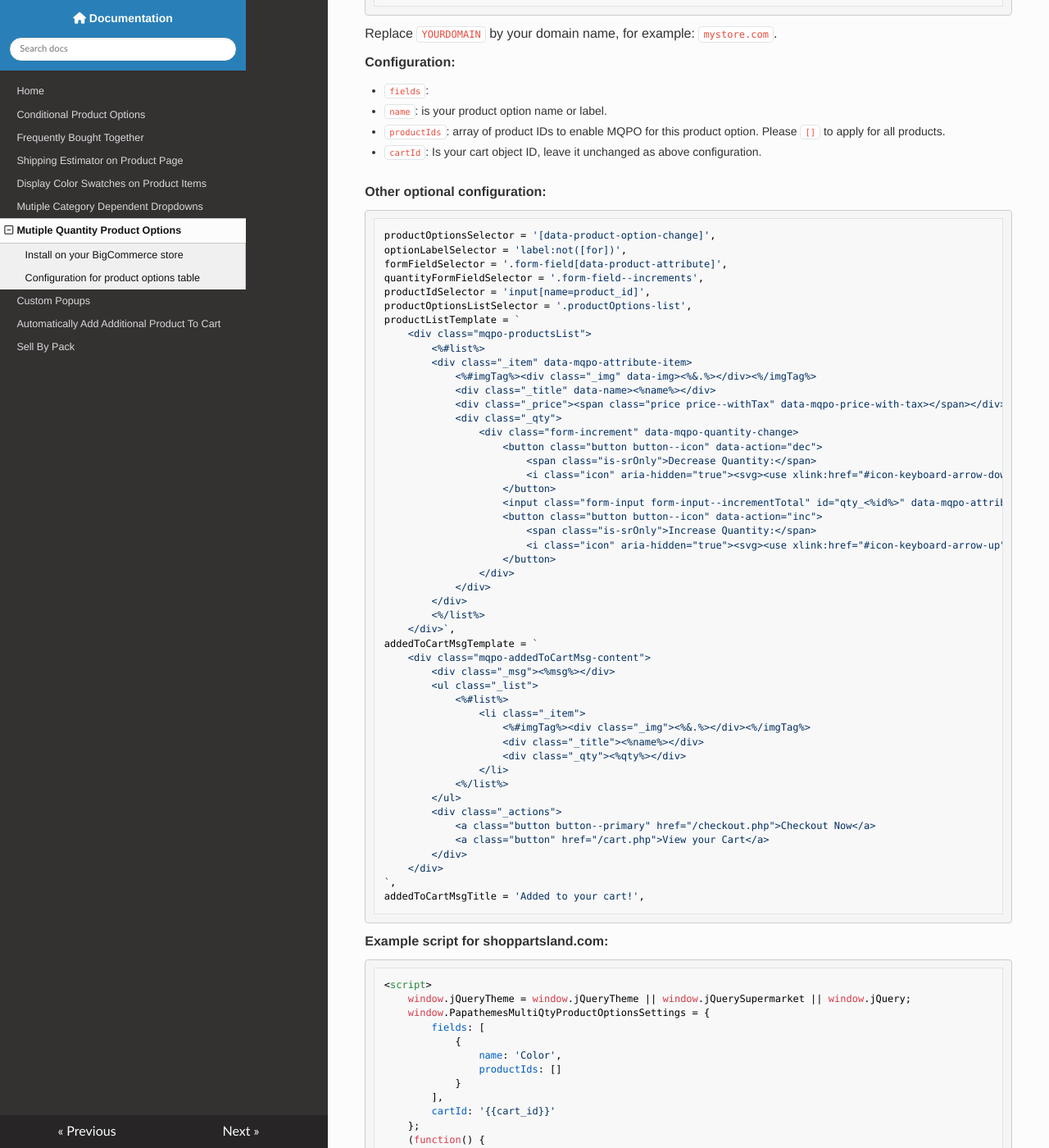
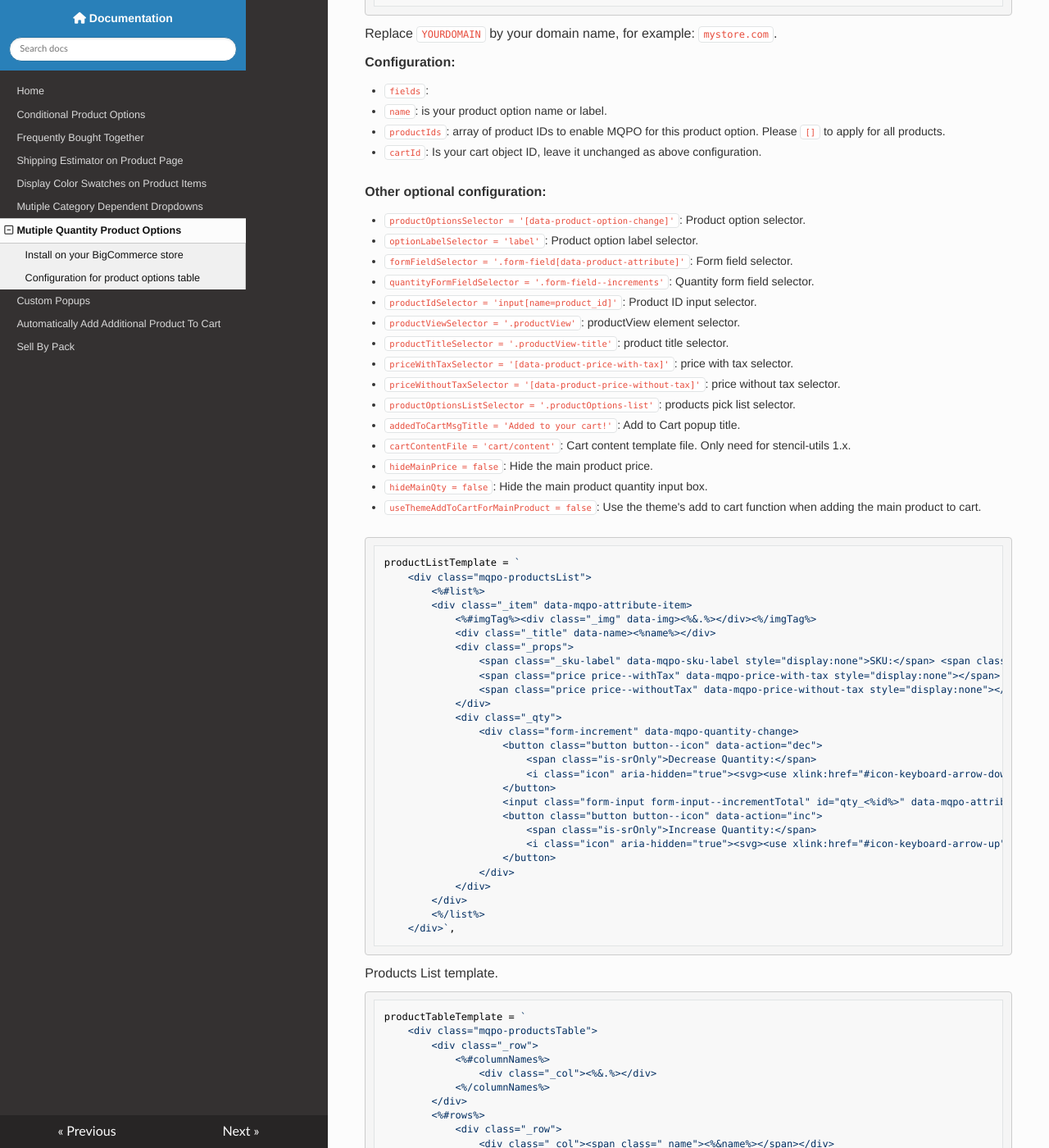
Before and after one commit to tvlgiao/bc-addons-docs, an MkDocs documentation site: the page built from docs/multiple-quantity-product-options.md, in a window 1280 px wide and 1400 px high, scrolled down 1252 px. Shown: the whole window at 82% size. Built offline with MkDocs 1.6.1, drawn with Linux system fonts in a browser that asks for light colours; nearby versions of some CDN libraries; some of the changed text lies outside the part shown.

Commit message:
Update Multiple Quantity Product Options

````diff
--- a/docs/multiple-quantity-product-options.md
+++ b/docs/multiple-quantity-product-options.md
@@ -44,27 +44,41 @@ Replace `YOURDOMAIN` by your domain name, for example: `mystore.com`.
 
 **Other optional configuration:**
 
+- `productOptionsSelector = '[data-product-option-change]'`: Product option selector.
+- `optionLabelSelector = 'label'`: Product option label selector.
+- `formFieldSelector = '.form-field[data-product-attribute]'`: Form field selector.
+- `quantityFormFieldSelector = '.form-field--increments'`: Quantity form field selector.
+- `productIdSelector = 'input[name=product_id]'`: Product ID input selector.
+- `productViewSelector = '.productView'`: productView element selector.
+- `productTitleSelector = '.productView-title'`: product title selector.
+- `priceWithTaxSelector = '[data-product-price-with-tax]'`: price with tax selector.
+- `priceWithoutTaxSelector = '[data-product-price-without-tax]'`: price without tax selector.
+- `productOptionsListSelector = '.productOptions-list'`: products pick list selector.
+- `addedToCartMsgTitle = 'Added to your cart!'`: Add to Cart popup title.
+- `cartContentFile = 'cart/content'`: Cart content template file. Only need for stencil-utils 1.x.
+- `hideMainPrice = false`: Hide the main product price.
+- `hideMainQty = false`: Hide the main product quantity input box.
+- `useThemeAddToCartForMainProduct = false`: Use the theme's add to cart function when adding the main product to cart.
+
 ```js
-productOptionsSelector = '[data-product-option-change]',
-optionLabelSelector = 'label:not([for])',
-formFieldSelector = '.form-field[data-product-attribute]',
-quantityFormFieldSelector = '.form-field--increments',
-productIdSelector = 'input[name=product_id]',
-productOptionsListSelector = '.productOptions-list',
 productListTemplate = `
     <div class="mqpo-productsList">
         <%#list%>
         <div class="_item" data-mqpo-attribute-item>
             <%#imgTag%><div class="_img" data-img><%&.%></div><%/imgTag%>
             <div class="_title" data-name><%name%></div>
-            <div class="_price"><span class="price price--withTax" data-mqpo-price-with-tax></span></div>
+            <div class="_props">
+                <span class="_sku-label" data-mqpo-sku-label style="display:none">SKU:</span> <span class="_sku-value" data-mqpo-sku style="display:none"></span>
+                <span class="price price--withTax" data-mqpo-price-with-tax style="display:none"></span> <span class="_price-label" data-mqpo-price-with-tax-label style="display:none">(Incl. <span data-mqpo-tax-label></span>)</span>
+                <span class="price price--withoutTax" data-mqpo-price-without-tax style="display:none"></span> <span class="_price-label" data-mqpo-price-without-tax-label style="display:none">(Excl. <span data-mqpo-tax-label></span>)</span>
+            </div>
             <div class="_qty">
                 <div class="form-increment" data-mqpo-quantity-change>
                     <button class="button button--icon" data-action="dec">
                         <span class="is-srOnly">Decrease Quantity:</span>
                         <i class="icon" aria-hidden="true"><svg><use xlink:href="#icon-keyboard-arrow-down"></use></svg></i>
                     </button>
-                    <input class="form-input form-input--incrementTotal" id="qty_<%id%>" data-mqpo-attribute-id="<%attrId%>" data-mqpo-attribute-value="<%attrVal%>" type="tel" value="0" data-quantity-min="0" data-quantity-max="0" min="0" pattern="[0-9]*" aria-live="polite">
+                    <input class="form-input form-input--incrementTotal" id="qty_<%id%>" data-mqpo-attribute-id="<%attrId%>" data-mqpo-attribute-value="<%attrVal%>" type="tel" value="0" data-quantity-min="<%min%>" data-quantity-max="<%max%>" min="0" pattern="[0-9]*" aria-live="polite">
                     <button class="button button--icon" data-action="inc">
                         <span class="is-srOnly">Increase Quantity:</span>
                         <i class="icon" aria-hidden="true"><svg><use xlink:href="#icon-keyboard-arrow-up"></use></svg></i>
@@ -74,6 +88,49 @@ productListTemplate = `
         </div>
         <%/list%>
     </div>`,
+```
+
+Products List template.
+
+```js
+productTableTemplate = `
+    <div class="mqpo-productsTable">
+        <div class="_row">
+            <%#columnNames%>
+                <div class="_col"><%&.%></div>
+            <%/columnNames%>
+        </div>
+        <%#rows%>
+            <div class="_row">
+                <div class="_col"><span class="_name"><%&name%></span></div>
+                <%#columns%>
+                    <div class="_col" data-mqpo-attribute-item>
+                        <span style="display:none" data-name><%fullName%></span>
+                        <span class="_name"><%&name%></span>
+                        <span class="price price--withTax" data-mqpo-price-with-tax style="display:none"></span> <span class="_price-label" data-mqpo-price-with-tax-label style="display:none">(Incl. <span data-mqpo-tax-label></span>)</span>
+                        <span class="price price--withoutTax" data-mqpo-price-without-tax style="display:none"></span> <span class="_price-label" data-mqpo-price-without-tax-label style="display:none">(Excl. <span data-mqpo-tax-label></span>)</span>
+                        <div class="form-increment" data-mqpo-quantity-change>
+                            <button class="button button--icon" data-action="dec">
+                                <span class="is-srOnly">Decrease Quantity:</span>
+                                <i class="icon" aria-hidden="true"><svg><use xlink:href="#icon-keyboard-arrow-down"></use></svg></i>
+                            </button>
+                            <input class="form-input form-input--incrementTotal" id="qty_<%id%>" data-mqpo-attribute-id="<%attrId%>" data-mqpo-attribute-value="<%attrVal%>" type="number" value="" data-quantity-min="<%min%>" data-quantity-max="<%max%>" min="0" pattern="[0-9]*" aria-live="polite">
+                            <button class="button button--icon" data-action="inc">
+                                <span class="is-srOnly">Increase Quantity:</span>
+                                <i class="icon" aria-hidden="true"><svg><use xlink:href="#icon-keyboard-arrow-up"></use></svg></i>
+                            </button>
+                        </div>
+                    </div>
+                <%/columns%>
+            </div>
+        <%/rows%>
+    </div>
+`,
+```
+
+Product Table template.
+
+```js
 addedToCartMsgTemplate = `
     <div class="mqpo-addedToCartMsg-content">
         <div class="_msg"><%msg%></div>
@@ -81,7 +138,7 @@ addedToCartMsgTemplate = `
             <%#list%>
                 <li class="_item">
                     <%#imgTag%><div class="_img"><%&.%></div><%/imgTag%>
-                    <div class="_title"><%name%></div>
+                    <div class="_title"><%&name%></div>
                     <div class="_qty"><%qty%></div>
                 </li>
             <%/list%>
@@ -92,8 +149,11 @@ addedToCartMsgTemplate = `
         </div>
     </div>
 `,
-addedToCartMsgTitle = 'Added to your cart!',
 ```
+
+Add to Cart sucessful message template.
+
+
 
 **Example script for shoppartsland.com:**
 
````
